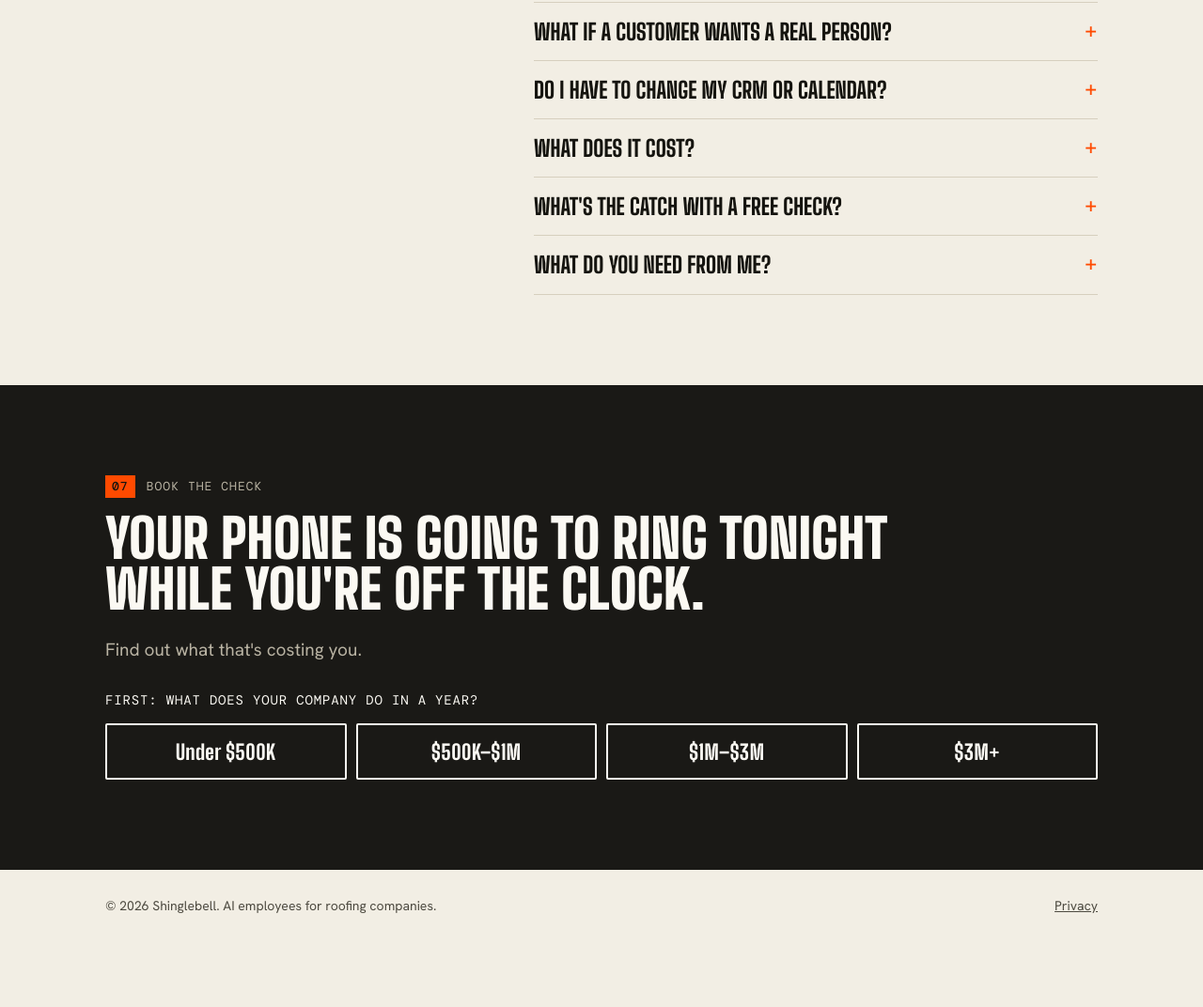
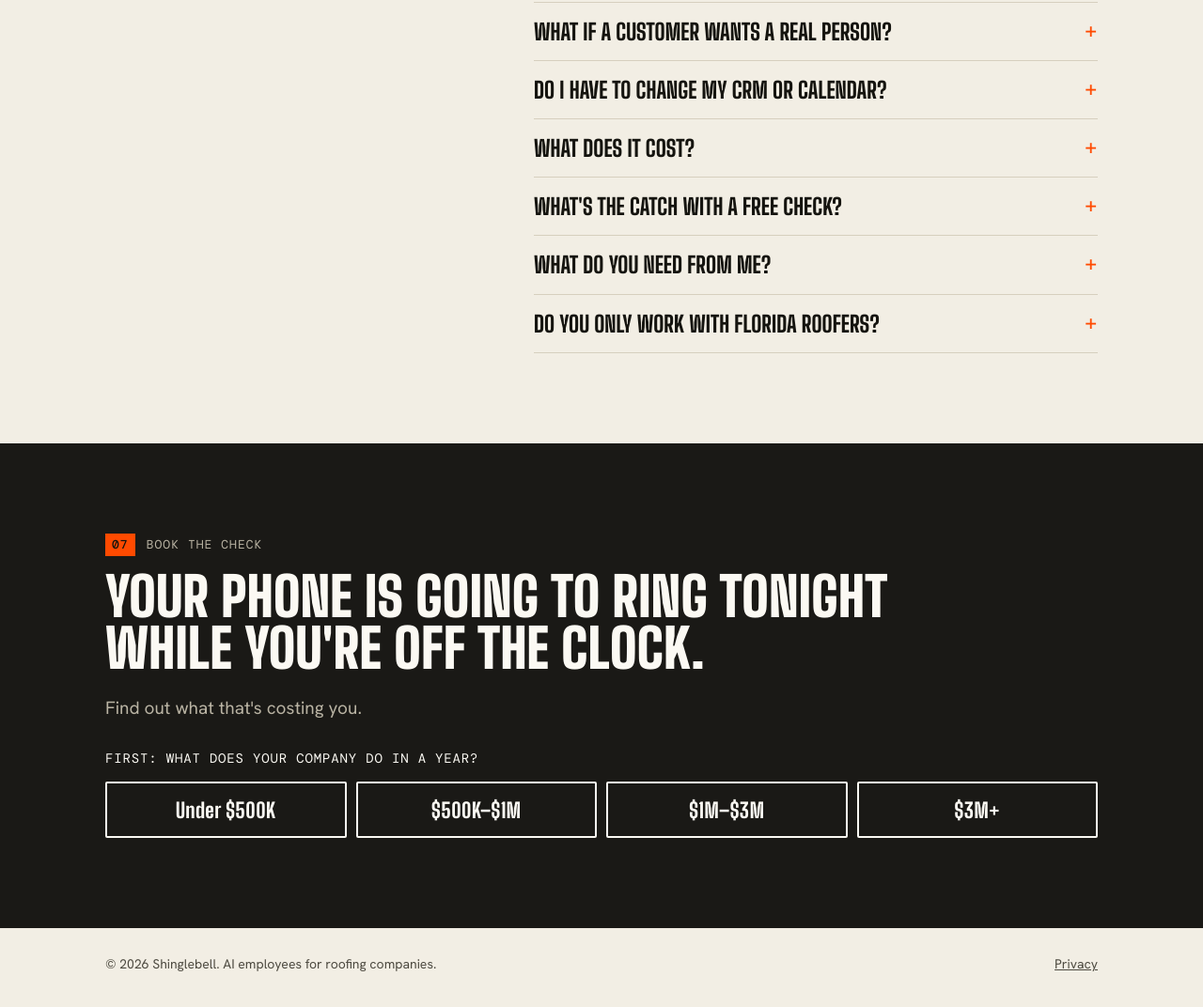
Before and after one commit to rkapdi/shinglebell-site, a plain HTML site: page index.html in a window 1280 px wide. Shown: the part 4523-5595 px from the top of the page at 94% size. Before the commit the page ends 5539 px from the top, so only its background shows below. Drawn offline with nearby package versions, Linux system fonts and the light colour scheme.

Commit message:
Add FAQ: Florida first, roofers anywhere in North America welcome
Co-Authored-By: Claude Opus 5.5 <noreply@anthropic.com>

```diff
--- a/index.html
+++ b/index.html
@@ -165,6 +165,10 @@
         <summary>What do you need from me?</summary>
         <p>Two minutes to book and 30 minutes on the review call. Bring three quotes you sent more than a week ago that haven't signed. If someone else signs off on spending, bring them too. You don't need to tell your office anything.</p>
       </details>
+      <details>
+        <summary>Do you only work with Florida roofers?</summary>
+        <p>No. We're starting in Florida and work with roofing companies across the state. If you're somewhere else in North America, book the check anyway. It works the same way wherever you are.</p>
+      </details>
     </div>
   </div>
 </section>
```
